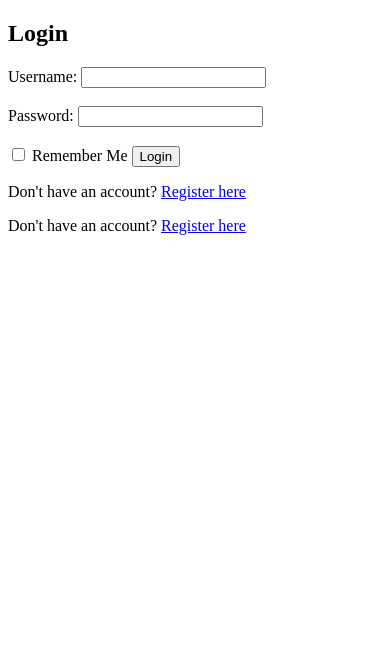
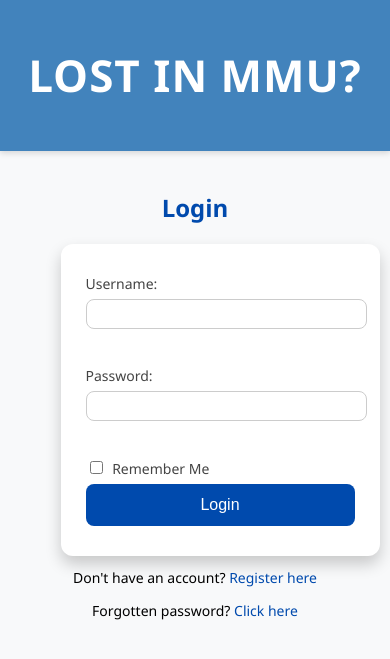
Before and after one commit to overheated42/GitExercise-G05, a Flask app: page /login in a window 390 px wide. Shown: the top 659 px of the page. Run offline with Flask 2, Linux system fonts and the light colour scheme.

Commit message:
Implement account management features: add change password and account update routes, enhance login and registration templates, and style updates

```diff
--- a/app.py
+++ b/app.py
@@ -4,6 +4,10 @@ from flask_login import UserMixin, login_user, LoginManager, login_required, log
 from werkzeug.security import generate_password_hash, check_password_hash
 from itsdangerous import URLSafeTimedSerializer
 from flask_mail import Mail, Message
+import os
+from werkzeug.utils import secure_filename
+
+
 
 # Flask app and database
 app = Flask(__name__, template_folder="app/templates", static_folder="app/static")
@@ -33,6 +37,7 @@ class User(UserMixin, db.Model):
     email = db.Column(db.String(150), unique=True, nullable=False)
     username = db.Column(db.String(150), unique=True, nullable=False)
     password = db.Column(db.String(200), nullable=False)  # store hashed password
+
 
 @login_manager.user_loader
 def load_user(user_id):
@@ -106,6 +111,8 @@ def logout():
     return redirect(url_for("login"))
 
 # Change password
+@app.route("/change_password", methods=["GET", "POST"])
+@login_required
 def change_password():
     if request.method == 'POST':
         current_pw = request.form.get('current_password')
@@ -127,7 +134,7 @@ def change_password():
         db.session.commit()
 
         flash("Your password has been updated!", "success")
-        return redirect(url_for('blah')) # not yet decided where to redirect
+        return redirect(url_for('account')) # not yet decided where to redirect
 
     return render_template("change_password.html")
 
@@ -182,6 +189,33 @@ def reset_password(token):
 
     return render_template("reset_password.html", token=token)
 
+@app.route("/account", methods=["GET", "POST"])
+@login_required
+def account():
+    if request.method == "POST":
+        name = request.form.get("name")
+        username = request.form.get("username")
+        email = request.form.get("email")
+        file = request.files.get("avatar")
+
+        # Update user info
+        current_user.username = username
+        current_user.email = email
+        current_user.name = name
+
+        # Save avatar if uploaded
+        if file and allowed_file(file.filename):
+            filename = secure_filename(file.filename)
+            filepath = os.path.join(app.config["UPLOAD_FOLDER"], filename)
+            file.save(filepath)
+            current_user.avatar = filename
+
+        db.session.commit()
+        flash("Account updated successfully!", "success")
+        return redirect(url_for("account"))
+
+    return render_template("account.html", user=current_user)
+
 if __name__ == "__main__":
     with app.app_context():
         db.create_all()
--- a/app/static/style.css
+++ b/app/static/style.css
@@ -154,3 +154,107 @@ header {
         left: 0;
     }
 }
+
+/* ===== LOGIN & REGISTER FORM STYLES ===== */
+.login-bg,
+.register-bg {
+    flex: 1;
+    display: flex;
+    justify-content: center;
+    align-items: center;
+    padding: 40px;
+}
+
+.login-bg form,
+.register-bg form {
+    background: #fff;
+    padding: 30px 25px;
+    border-radius: 12px;
+    box-shadow: 0 8px 16px rgba(0,0,0,0.2);
+    width: 100%;
+    max-width: 400px;
+}
+
+.login-bg h2,
+.register-bg h2 {
+    text-align: center;
+    margin-bottom: 20px;
+    color: #004aad;
+}
+
+
+.login-form p[style],
+.register-form p[style] {
+    text-align: center;
+    margin-bottom: 15px;
+    font-size: 14px;
+    color: red !important;
+}
+
+/* Labels & Inputs */
+.login-form label ,
+.register-form label {
+    display: block;
+    margin-bottom: 6px;
+    font-size: 14px;
+    color: #444;
+}
+
+.login-form input[type="text"],
+.login-form input[type="password"] ,
+.register-form input[type="text"],
+.register-form input[type="email"],
+.register-form input[type="password"] {
+    border-color: #004aad;
+    width: 100%;
+    padding: 5px;   /* 🔴 makes it tall */
+    font-size: 16px; /* 🔴 makes text and box bigger */
+    border: 1px solid #ccc;
+    border-radius: 8px;
+    outline: none;
+    margin-bottom: 15px;
+}
+
+/* Checkbox */
+.login-form input[type="checkbox"],
+.register-form input[type="checkbox"] {
+    margin-right: 6px;
+}
+
+/* Button */
+.login-form button,
+.register-form button {
+    width: 100%;
+    padding: 12px;
+    background: #004aad;
+    color: white;
+    border: none;
+    border-radius: 8px;
+    font-size: 16px;
+    cursor: pointer;
+    transition: background 0.3s ease;
+}
+
+.login-form button:hover,
+.register-form button:hover {
+    background: #003080;
+}
+
+/* Links */
+.login-bg p ,
+.register-bg p {
+    text-align: center;
+    margin-top: 12px;
+    font-size: 14px;
+}
+
+.login-bg a ,
+.register-bg a {
+    color: #004aad;
+    text-decoration: none;
+}
+
+.login-bg a:hover,
+.register-bg a:hover {
+    text-decoration: underline;
+}
--- a/app/templates/index.html
+++ b/app/templates/index.html
@@ -26,7 +26,7 @@
                 <!-- Submenu Items (Previously in "More" dropdown) -->
                 <div class="submenu">
                     <a href="#hostel">Hostel</a>
-                    <a href="#account">Account</a>
+                    <a href="{{ url_for('account') }}">Account</a>
                     <a href="{{ url_for('logout') }}">Logout</a>
                 </div>
             </nav>
--- a/app/templates/login.html
+++ b/app/templates/login.html
@@ -1,9 +1,18 @@
 <!DOCTYPE html>
-<html>
+<html lang="en">
 <head>
-    <title>Login</title>
+    <meta charset="UTF-8">
+    <meta name="viewport" content="width=device-width, initial-scale=1.0">
+    <link rel="stylesheet" href="{{ url_for('static', filename='style.css') }}">
+    <title>LOST IN MMU?</title>
 </head>
 <body>
+    <header>
+        <h1>LOST IN MMU?</h1>
+    </header>
+
+    <main style="padding:20px;" class = "login-bg">
+        <div class="login-form">
               <h2>Login</h2>
             {% with messages = get_flashed_messages(with_categories=true) %}
                 {% if messages %}
@@ -23,10 +32,12 @@
                 <label>
                 <input type="checkbox" name="remember"> Remember Me
                 </label>
-
                 <button type="submit">Login</button>
             </form>
             <p>Don't have an account? <a href="{{ url_for('register') }}">Register here</a></p>
-    <p>Don't have an account? <a href="{{ url_for('register') }}">Register here</a></p>
+            <p>Forgotten password? <a href="{{ url_for('forgot_password') }}">Click here</a></p>
+        </div>
+    </main>
+
 </body>
 </html>
```
Also changed, not shown: app/templates/account.html (added, +29 -0 lines), app/templates/forgot_password.html (added, +54 -0 lines), app/templates/register.html (+13 -2 lines), app/templates/reset_password.html (added, +54 -0 lines), app/static/default.jpg (added). Lines whose indentation alone changed are shown as unchanged.
